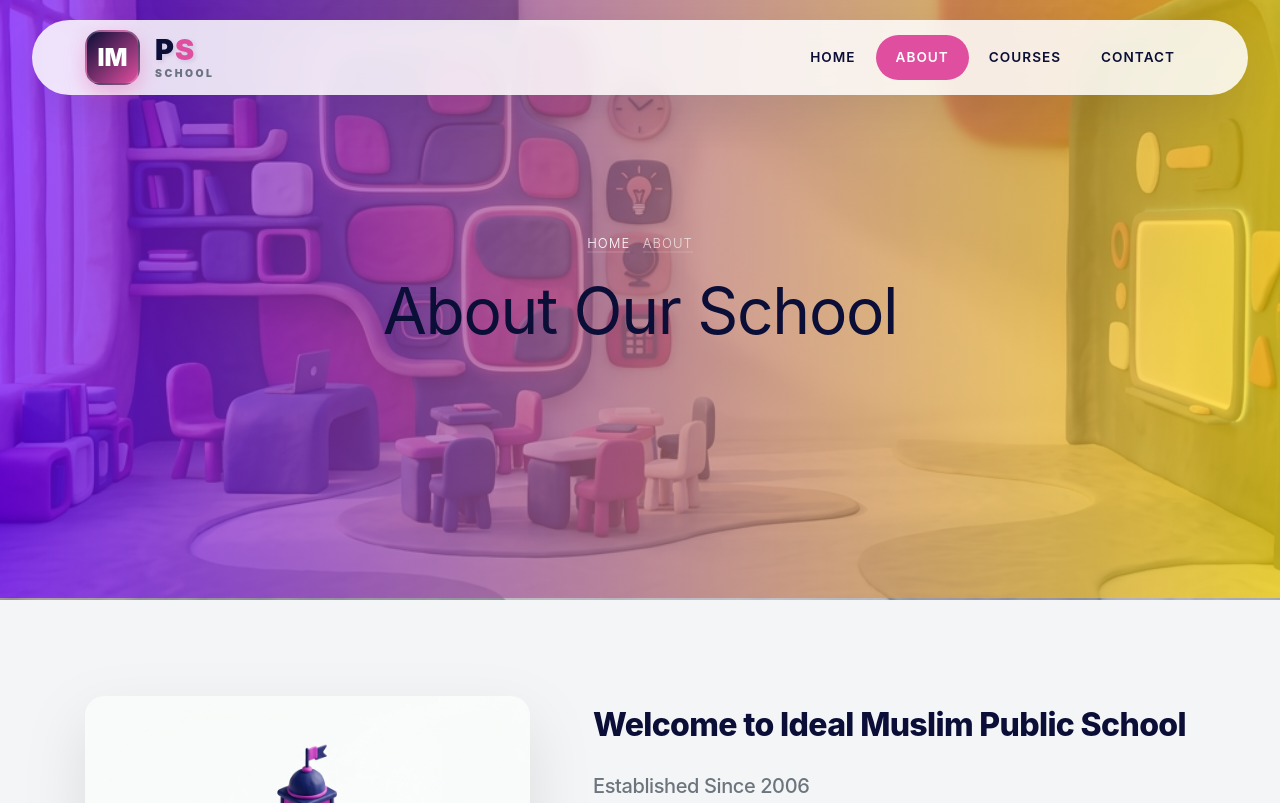
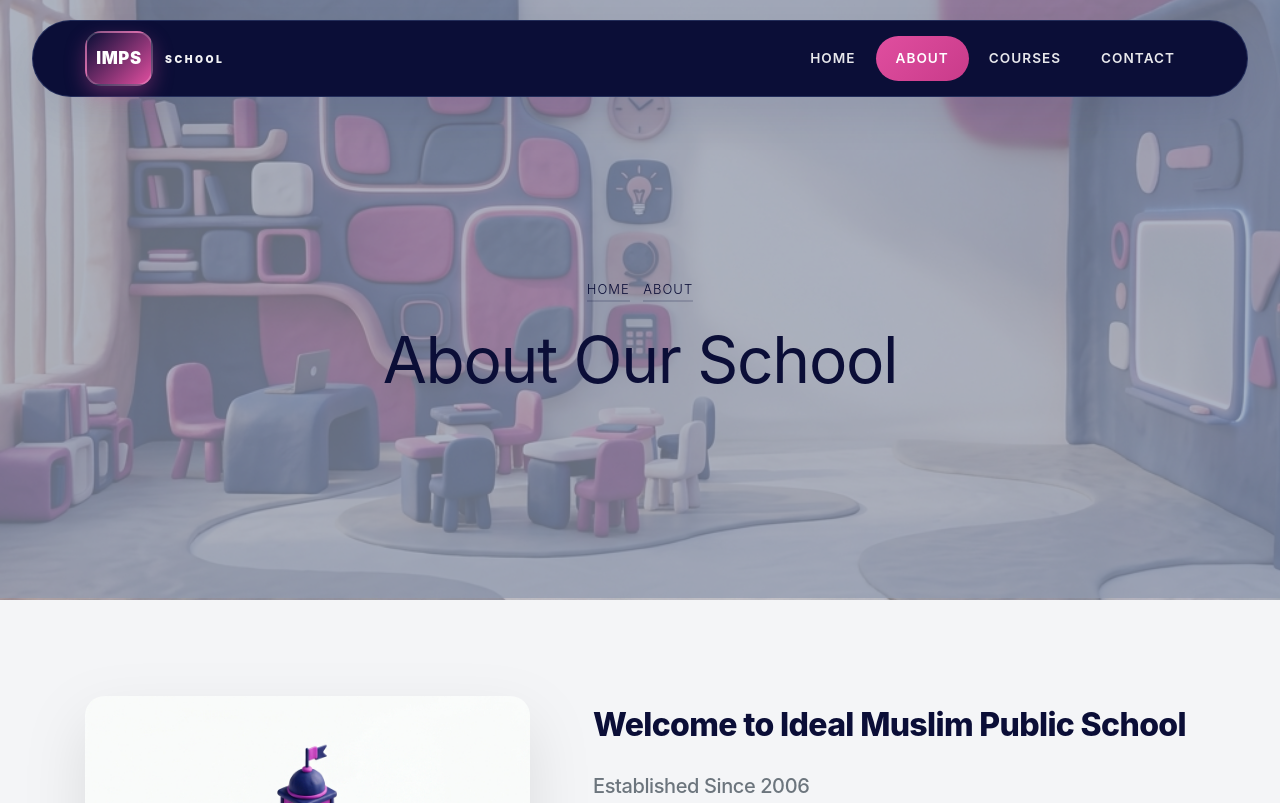
Before and after one commit to nexusameer/imps-website, a plain HTML site: page about.html in a window 1280 px wide. Shown: the top 803 px of the page. Drawn offline with Linux system fonts and the light colour scheme; some packages are replaced by stand-ins of ours; no server answers; files whose address does not match are found by name.

Commit message:
adjusted the colors

```diff
--- a/about.html
+++ b/about.html
@@ -30,7 +30,7 @@
   <link rel="stylesheet" href="css/theme-modern.css">
 </head>
 
-<body>
+<body class="about-page">
 
   <div id="navbar-placeholder"></div>
   <!-- END nav -->
@@ -41,9 +41,8 @@
     <div class="container">
       <div class="row no-gutters slider-text align-items-center justify-content-center" data-scrollax-parent="true">
         <div class="col-md-8 ftco-animate text-center">
-          <p class="breadcrumbs"><span class="mr-2"><a href="index.html" style="color: #fff;">Home</a></span> <span
-              style="color: rgba(255,255,255,0.7);">About</span></p>
-          <h1 class="mb-3 bread" style="color: #fff;">About Our School</h1>
+          <p class="breadcrumbs"><span class="mr-2"><a href="index.html">Home</a></span> <span>About</span></p>
+          <h1 class="mb-3 bread">About Our School</h1>
         </div>
       </div>
     </div>
--- a/css/theme-modern.css
+++ b/css/theme-modern.css
@@ -60,10 +60,11 @@ h1, h2, h3, h4, h5, h6, .heading {
 
 /* Floating Pill Navbar */
 .ftco-navbar-light {
-  background: var(--glass-bg) !important;
+  background: var(--secondary) !important;
   backdrop-filter: blur(10px);
   -webkit-backdrop-filter: blur(10px);
   box-shadow: var(--clay-shadow);
+  border: 1px solid rgba(120, 153, 214, 0.22);
   border-radius: var(--border-radius-pill);
   margin: 20px auto !important;
   max-width: 95%;
@@ -85,10 +86,11 @@ h1, h2, h3, h4, h5, h6, .heading {
   border-radius: var(--border-radius-pill);
   box-shadow: 0 15px 30px rgba(11, 14, 55, 0.1);
   margin-top: 0 !important;
+  background: var(--secondary) !important;
 }
 
 .ftco-navbar-light .navbar-nav > .nav-item > .nav-link {
-  color: var(--secondary) !important;
+  color: rgba(255, 255, 255, 0.9) !important;
   font-weight: 600;
   text-transform: uppercase;
   font-size: 0.85rem;
@@ -100,8 +102,13 @@ h1, h2, h3, h4, h5, h6, .heading {
 
 .ftco-navbar-light .navbar-nav > .nav-item > .nav-link:hover,
 .ftco-navbar-light .navbar-nav > .nav-item.active > .nav-link {
-  background-color: var(--primary) !important;
+  background: linear-gradient(135deg, #e04e9f, #c93b8a) !important;
   color: #fff !important;
+}
+
+.ftco-navbar-light .navbar-brand > div:last-child > span:first-child,
+.ftco-navbar-light .navbar-brand > div:last-child > span:last-child {
+  color: rgba(255, 255, 255, 0.95) !important;
 }
 
 /* Navbar Brand Logo */
@@ -127,6 +134,48 @@ h1, h2, h3, h4, h5, h6, .heading {
   background: rgba(244, 245, 247, 0.7) !important;
 }
 
+/* Match inner-page hero tone with homepage */
+.hero-wrap.hero-wrap-2 .overlay {
+  opacity: 1 !important;
+  background: rgb(142 152 172 / 72%) !important;
+}
+
+.hero-wrap.hero-wrap-2 .slider-text {
+  height: 100%;
+  min-height: inherit;
+  display: flex !important;
+  flex-direction: column;
+  align-items: center;
+  justify-content: center;
+  padding-top: 280px;
+  padding-bottom: 40px;
+  box-sizing: border-box;
+}
+
+.hero-wrap.hero-wrap-2 .slider-text,
+.hero-wrap.hero-wrap-2 .slider-text p,
+.hero-wrap.hero-wrap-2 .slider-text .breadcrumbs,
+.hero-wrap.hero-wrap-2 .slider-text .breadcrumbs span,
+.hero-wrap.hero-wrap-2 .slider-text .breadcrumbs span a,
+.hero-wrap.hero-wrap-2 .slider-text .bread {
+  color: var(--secondary) !important;
+}
+
+.hero-wrap.hero-wrap-2 .slider-text .breadcrumbs span {
+  border-bottom-color: rgba(11, 14, 55, 0.16) !important;
+}
+
+.hero-wrap.hero-wrap-2 .breadcrumbs {
+  width: 100%;
+  display: flex;
+  justify-content: center;
+  align-items: center;
+  gap: 0.35rem;
+  text-align: center !important;
+  margin-left: auto;
+  margin-right: auto;
+}
+
 .hero-wrap.video-hero .bg-video {
   position: absolute;
   top: 50%;
@@ -149,6 +198,13 @@ h1, h2, h3, h4, h5, h6, .heading {
 .hero-wrap .slider-text p.lead {
   color: var(--secondary) !important;
   font-weight: 500;
+}
+
+/* About page content justification only */
+.about-page p,
+.about-page li {
+  text-align: justify;
+  text-justify: inter-word;
 }
 
 /* Claymorphic Cards */
@@ -364,6 +420,11 @@ textarea {
 
 /* 768 and below */
 @media (max-width: 768px) {
+  .hero-wrap.hero-wrap-2 .slider-text {
+    padding-top: 118px;
+    padding-bottom: 28px;
+  }
+
   .container {
     padding-left: 18px;
     padding-right: 18px;
@@ -523,6 +584,11 @@ textarea {
 
 /* 480 and below */
 @media (max-width: 480px) {
+  .hero-wrap.hero-wrap-2 .slider-text {
+    padding-top: 102px;
+    padding-bottom: 20px;
+  }
+
   .container {
     padding-left: 14px;
     padding-right: 14px;
--- a/navbar.html
+++ b/navbar.html
@@ -2,12 +2,11 @@
   <div class="container">
     <a class="navbar-brand d-flex align-items-center" href="index.html" style="font-weight: 900; margin: 0; padding: 0; text-decoration: none;">
       <!-- Modern Logo Badge -->
-      <div class="d-flex justify-content-center align-items-center" style="width: 55px; height: 55px; border-radius: 16px; background: linear-gradient(135deg, var(--secondary), var(--primary)); box-shadow: 0 8px 20px rgba(224, 78, 159, 0.35); margin-right: 15px; color: white; font-size: 1.5rem; letter-spacing: 0; border: 2px solid rgba(255,255,255,0.2);">
-        IM
+      <div class="d-flex justify-content-center align-items-center" style="width: 68px; height: 55px; border-radius: 16px; background: linear-gradient(135deg, var(--secondary), var(--primary)); box-shadow: 0 8px 20px rgba(224, 78, 159, 0.35); margin-right: 12px; color: white; font-size: 1.05rem; letter-spacing: 0.6px; border: 2px solid rgba(255,255,255,0.2);">
+        IMPS
       </div>
       <!-- Logo Text -->
       <div class="d-flex flex-column justify-content-center" style="line-height: 1;">
-        <span style="font-size: 1.8rem; color: var(--secondary); letter-spacing: 1px; text-shadow: 2px 2px 4px rgba(11, 14, 55, 0.1);">P<span style="color: var(--primary);">S</span></span>
         <span style="font-size: 0.65rem; color: #6b7280; letter-spacing: 2.5px; text-transform: uppercase; margin-top: 4px;">School</span>
       </div>
     </a>
```
